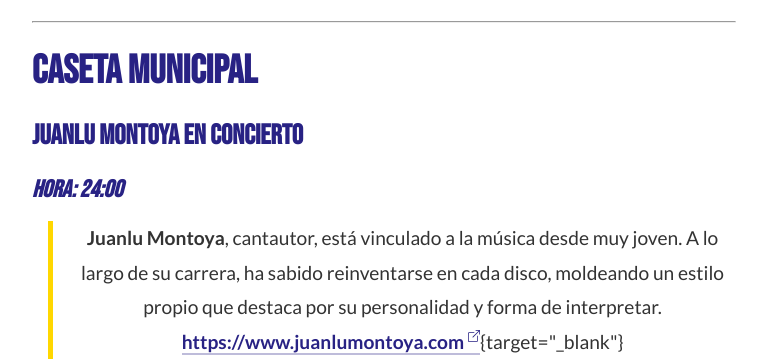
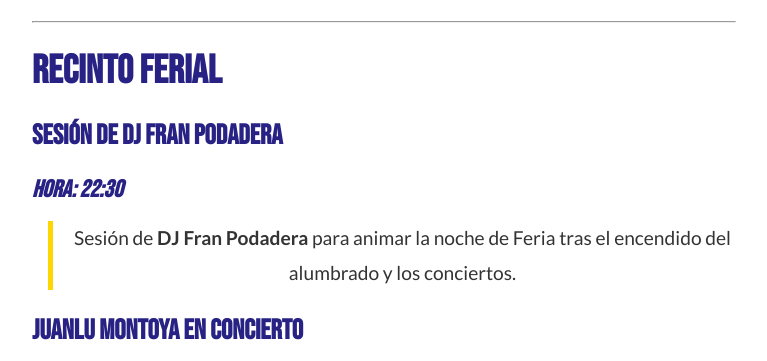
Before and after one commit to ojovirtual/feria2025, an Eleventy site: page programa/2025-08-20.md in a window 1280 px wide. Shown: the part 2249-2610 px from the top of the page, without its empty margins (256-1023 px from the left). Built offline with nearby package versions, Linux system fonts and the light colour scheme; Eleventy itself is replaced by a stand-in of ours; files that its build step writes are made by us from their sources; a web font is replaced by a local one; what markdown-it-attrs would draw is missing.

Commit message:
Modificar orden actuaciones Miércoles

```diff
--- a/programa/2025-08-20.md
+++ b/programa/2025-08-20.md
@@ -28,7 +28,11 @@ title: Miércoles 20 de agosto - Feria de Agosto 2025
 ![Lourdes Moreno y María Rosales](https://storage.googleapis.com/qultura-ficheros/eventos/52cd12ca-53b4-4a0a-abe1-b27d6196a34c.jpg){loading="lazy"}
 ---
 
-# Caseta Municipal
+# Recinto ferial
+
+### **Sesión de DJ Fran Podadera**
+#### *Hora: 22:30*
+> Sesión de **DJ Fran Podadera** para animar la noche de Feria tras el encendido del alumbrado y los conciertos.
 
 ### **Juanlu Montoya en concierto**
 #### *Hora: 24:00*
@@ -42,7 +46,3 @@ title: Miércoles 20 de agosto - Feria de Agosto 2025
 > El grupo local **Los Curros** se sube al escenario de la Caseta Municipal para poner ritmo a la madrugada de la **Feria de Antequera**.
 
 ![Concierto de Los Curros](https://storage.googleapis.com/qultura-ficheros/eventos/f7ac89b4-3570-428b-8da0-e05b5c164336.jpg){loading="lazy"}
-
-### **Sesión de DJ Fran Podadera**
-#### *Hora: 22:30*
-> Sesión de **DJ Fran Podadera** para animar la noche de Feria tras el encendido del alumbrado y los conciertos.
```
